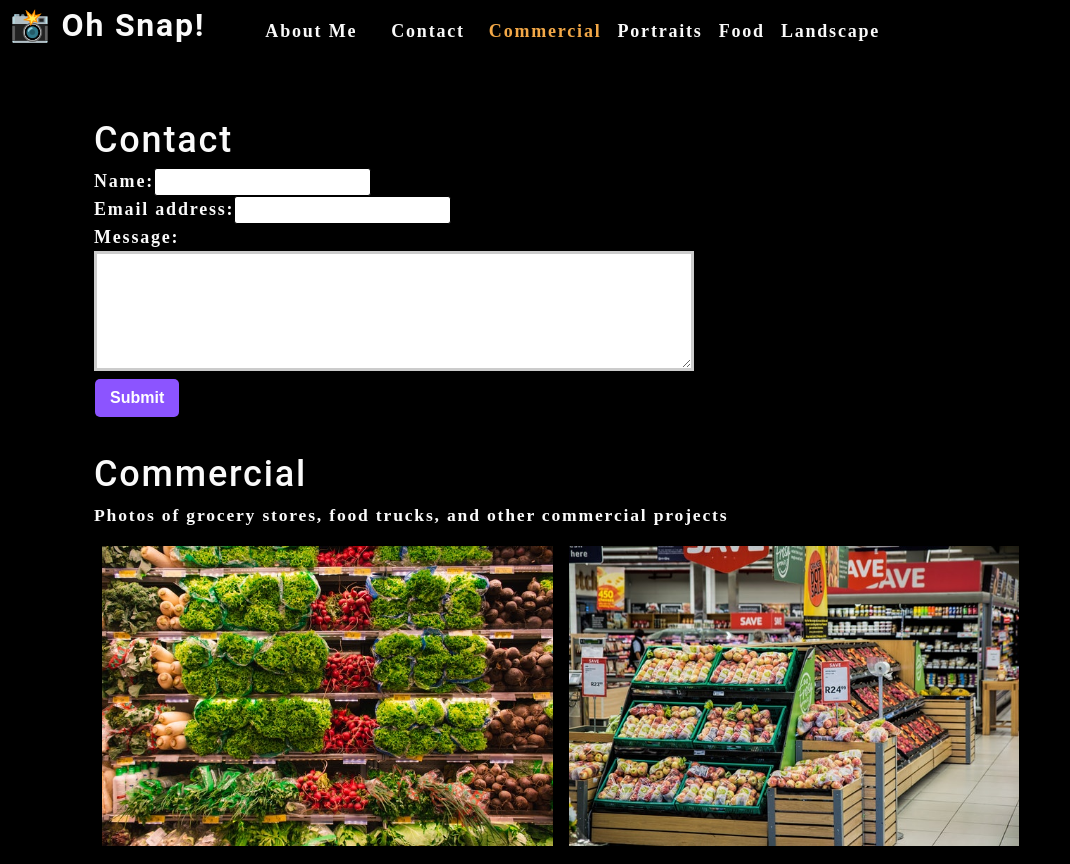
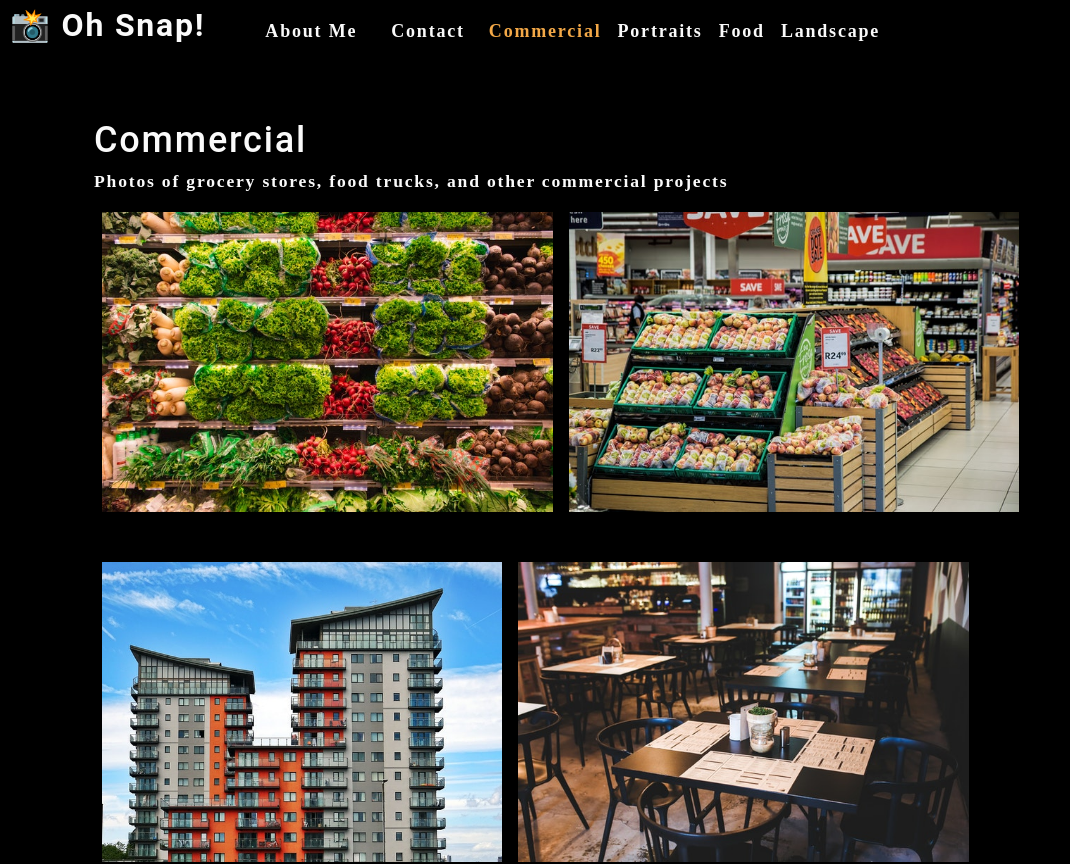
Before and after one commit to Samismail2010/photo-port, a React (Create React App) app: page / in a window 1280 px wide. Shown: the top 864 px of the page, without its empty margins (0-1070 px from the left). Built offline with nearby package versions, Linux system fonts and the light colour scheme.

Commit message:
contact feature

```diff
--- a/src/App.js
+++ b/src/App.js
@@ -5,6 +5,7 @@
 import ContactForm from './components/Contact';
 
 function App() {
+  const [contactSelected, setContactSelected] = useState(false);
   const [categories] = useState([
     { name: "commercial", description: "Photos of grocery stores, food trucks, and other commercial projects", },
     { name: "portraits", description: "Portraits of people in my life" },
@@ -20,11 +21,19 @@
         categories={categories}
         setCurrentCategory={setCurrentCategory}
         currentCategory={currentCategory}
+        contactSelected={contactSelected}
+        setContactSelected={setContactSelected}
       ></Nav>
+      {!contactSelected}
       <main>
-        <ContactForm></ContactForm>
-        <Gallery currentCategory={currentCategory}></Gallery>
-        <About></About>
+        {!contactSelected ? (
+          <>
+          <Gallery currentCategory={currentCategory}></Gallery>
+          <About></About>
+          </>
+        ):(
+          <ContactForm></ContactForm>
+        )}
       </main>
     </div>
   );
--- a/src/components/Contact/index.js
+++ b/src/components/Contact/index.js
@@ -1,24 +1,60 @@
-import React from "react";
+import React, { useState } from "react";
+import {validateEmail} from '../../utils/helpers'
 
 function ContactForm() {
     //JSX
+const [errorMessage, setErrorMessage] = useState('');
+const [formState, setFormState] = useState({ name:'', email: '', message: ''});
+const {name, email, message} = formState
+
+function handleChange(e) {
+    setFormState({...formState, [e.target.name]: e.target.value})
+    if(e.target.name === 'email') {
+        const isValid = validateEmail(e.target.value);
+        console.log(isValid);
+        //isValid conditinal statement
+        if(!isValid) {
+            setErrorMessage('Your email is invalid');
+        } else {
+            setErrorMessage('');
+        }
+    } else {
+        if (!e.target.value.length) {
+          setErrorMessage(`${e.target.name} is required.`);
+        } else {
+          setErrorMessage('');
+        }
+      }
+      if(!errorMessage) {
+          setFormState({...formState, [e.target.name]: e.target.value});
+      }
+}
+function handleSubmit(e) {
+    e.preventDefault();
+    console.log(formState);
+}
 
 return(
     <section>
         <h1>Contact</h1>
-        <form id="contact-form">
+        <form id="contact-form" onSubmit={handleSubmit}>
             <div>
                 <label htmlFor="name">Name:</label>
-                <input type="text" name="name"/>
+                <input type="text" name="name" defaultValue={name} onBlur={handleChange} />
             </div>
             <div>
                 <label htmlFor="email">Email address:</label>
-                <input type="email" name="email" />
+                <input type="email" name="email" defaultValue={email}   onBlur={handleChange} />
             </div>
             <div>
                 <label htmlFor="message">Message:</label>
-                <textarea name ="message" rows="5" />
+                <textarea name ="message" rows="5" defaultValue={message} onBlur={handleChange}  />
             </div>
+            {errorMessage && (
+                <div>
+                    <p className="error-text">{errorMessage}</p>
+                </div>
+            )}
             <button type="submit">Submit</button>
 
         </form>
--- a/src/components/Nav/index.js
+++ b/src/components/Nav/index.js
@@ -6,6 +6,8 @@
     categories = [],
     setCurrentCategory,
     currentCategory,
+    contactSelected,
+    setContactSelected
   } = props;
 
   return (
@@ -18,12 +20,12 @@
       <nav>
         <ul className="flex-row">
           <li className="mx-2">
-            <a data-testid="about" href="#about">
+            <a data-testid="about" href="#about" onClick={() => setContactSelected(false)}>
               About Me
             </a>
           </li>
-          <li className="mx-2">
-            <span>Contact</span>
+          <li className={`mx-2 ${contactSelected && 'navActive'}`}>
+            <span onClick={() => setContactSelected(true)}>Contact</span>
           </li>
           {categories.map((category) => (
             <li
@@ -34,7 +36,8 @@
             >
               <span
                 onClick={() => {
-                  setCurrentCategory(category)
+                  setCurrentCategory(category);
+                  setContactSelected(false);
                 }}
               >
                 {capitalizeFirstLetter(category.name)}
```
